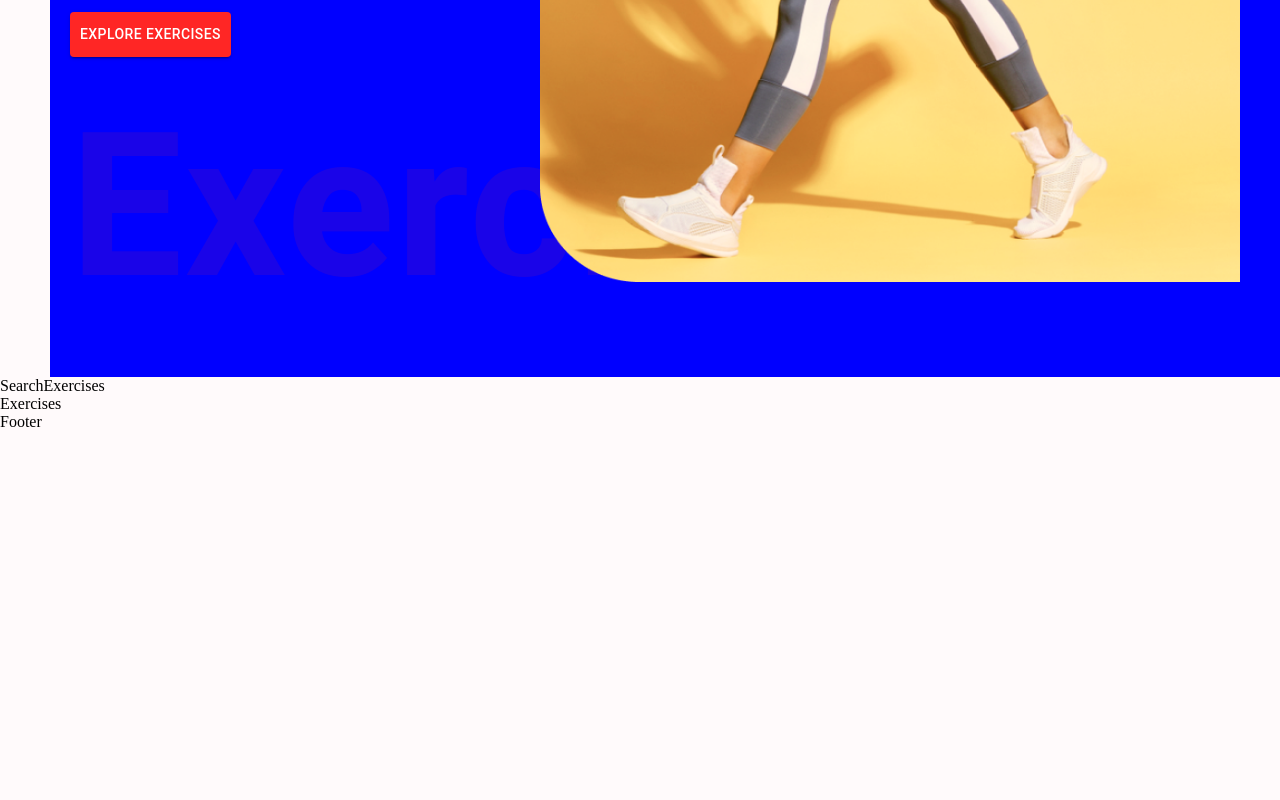
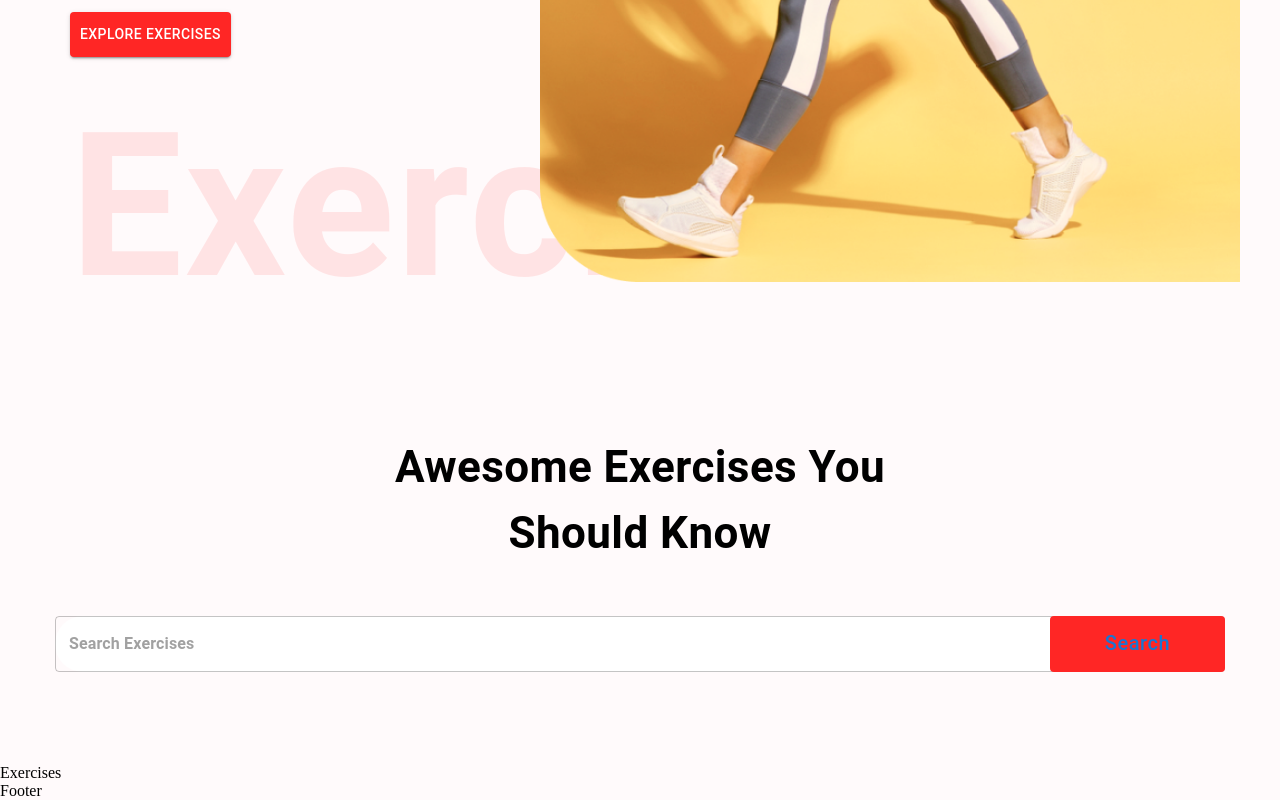
Before and after one commit to EmmaAfeku/afex-gym-app, a React (Create React App) app: page / in a window 1280 px wide. Shown: the part 584-1384 px from the top of the page. Before the commit the page ends 1015 px from the top, so only its background shows below. Built offline with nearby package versions, Linux system fonts and the light colour scheme; no server answers.

Commit message:
Fetched data from ExerciseDB - rapidAPI

```diff
--- a/src/components/HeroBanner.js
+++ b/src/components/HeroBanner.js
@@ -7,7 +7,6 @@
    return (
       <Box
          sx={{
-            background: "blue",
             mt: { lg: "212px", xs: "70px" },
             ml: { sm: "50px" },
          }}
--- a/src/components/SearchExercises.js
+++ b/src/components/SearchExercises.js
@@ -1,7 +1,92 @@
-import React from "react";
+import React, { useState, useEffect } from "react";
+import { Box, Stack, Typography, Button, TextField } from "@mui/material";
+import fetchData, { exerciseOptions } from "../utils/fetchData";
 
 const SearchExercises = () => {
-   return <div>SearchExercises</div>;
+   const [search, setSearch] = useState("");
+   const [exercises, setExercises] = useState([]);
+   const [bodyParts, setBodyParts] = useState([]);
+
+   useEffect(() => {
+      const fetchExercisesData = async () => {
+         const bodyPartsData = await fetchData(
+            "https://exercisedb.p.rapidapi.com/exercises/bodyPartList",
+            exerciseOptions
+         );
+         setBodyParts(["all", ...bodyPartsData]);
+      };
+
+      fetchExercisesData();
+   }, []);
+
+   const handleSearch = async () => {
+      if (search) {
+         const exerciseData = await fetchData(
+            "https://exercisedb.p.rapidapi.com/exercises",
+            exerciseOptions
+         );
+         setSearch("");
+         setExercises(exerciseData);
+      }
+   };
+
+   return (
+      <Stack
+         alignItems="center"
+         mt="37px"
+         justifyContent="center"
+         p="20px">
+         <Typography
+            fontWeight={700}
+            mb="50px"
+            textAlign="center"
+            sx={{
+               fontSize: { lg: "44px", xs: "30px" },
+            }}>
+            Awesome Exercises You <br /> Should Know
+         </Typography>
+
+         <Box
+            position="relative"
+            mb="72px">
+            <TextField
+               sx={{
+                  input: {
+                     fontWeight: "700",
+                     border: "none",
+                     borderRadius: "4px",
+                  },
+                  width: { lg: "1170px", xs: "350px" },
+                  backgroundColor: "#fff",
+                  borderRadius: "40px",
+               }}
+               height="76px"
+               value={search}
+               onChange={(e) => {
+                  setSearch(e.target.value.toLowerCase());
+               }}
+               placeholder="Search Exercises"
+               type="text"
+            />
+
+            <Button
+               className="search-btn"
+               sx={{
+                  bgcolor: "#ff2625",
+                  color: "fff",
+                  textTransform: "none",
+                  width: { lg: "175px", xs: "80px" },
+                  fontSize: { lg: "20px", xs: "14px" },
+                  height: "56px",
+                  position: "absolute",
+                  right: "0",
+               }}
+               onClick={handleSearch}>
+               Search
+            </Button>
+         </Box>
+      </Stack>
+   );
 };
 
 export default SearchExercises;
--- a/src/pages/Home.js
+++ b/src/pages/Home.js
@@ -1,4 +1,4 @@
-import React, { useState } from "react";
+import React from "react";
 import { Box } from "@mui/material";
 import HeroBanner from "../components/HeroBanner";
 import SearchExercises from "../components/SearchExercises";
--- /dev/null
+++ b/src/utils/fetchData.js
@@ -0,0 +1,19 @@
+export const exerciseOptions = {
+   method: "GET",
+   headers: {
+      "X-RapidAPI-Host": "exercisedb.p.rapidapi.com",
+      "X-RapidAPI-Key": process.env.REACT_APP_RAPID_API_KEY,
+   },
+};
+
+const fetchData = async (url, options) => {
+   try {
+      const response = await fetch(url, options);
+      const data = await response.json();
+      return data;
+   } catch (err) {
+      console.log(err);
+   }
+};
+
+export default fetchData;
```
Also changed, not shown: 1 other file (tests, documents, lock files or other folders).
